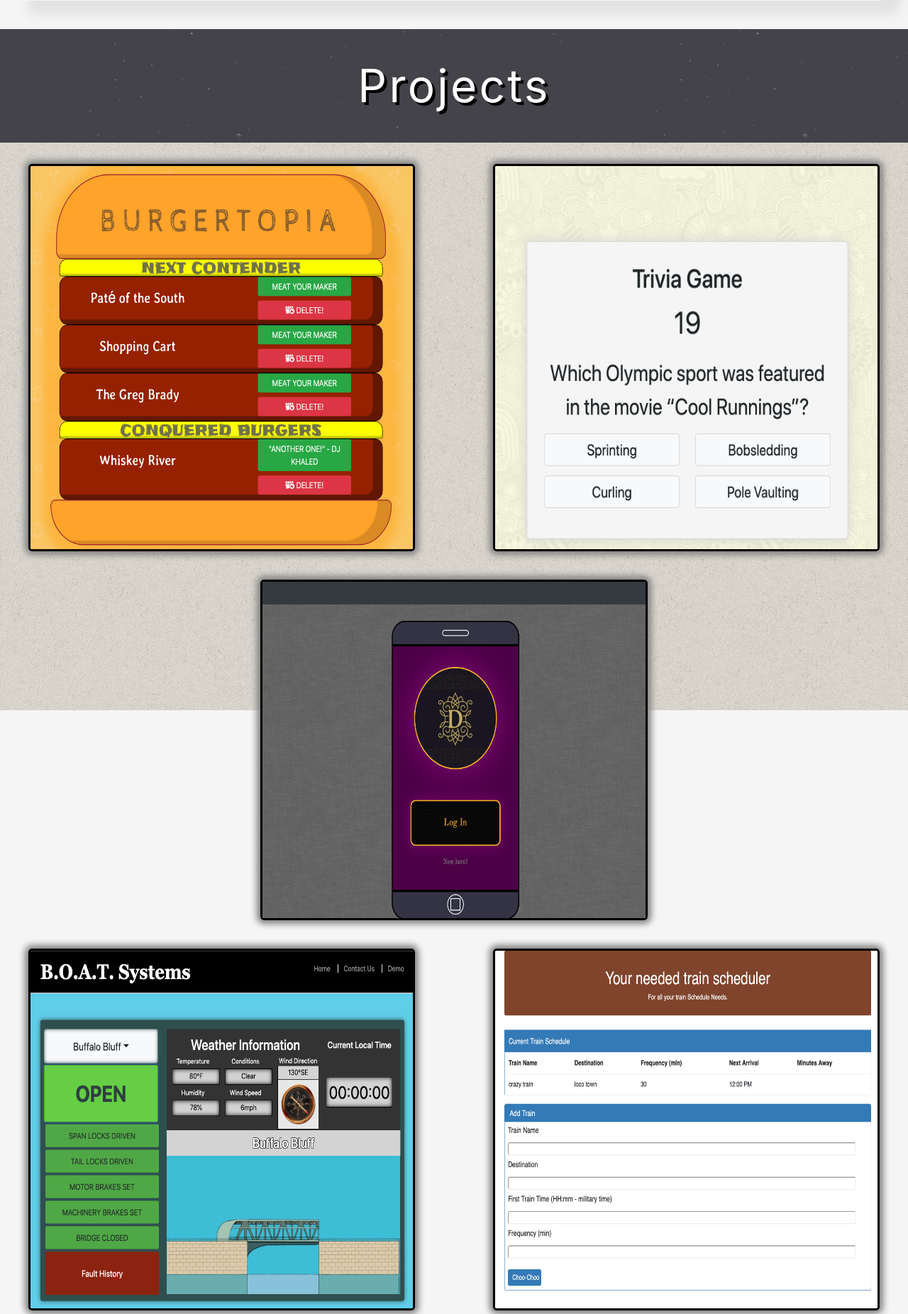
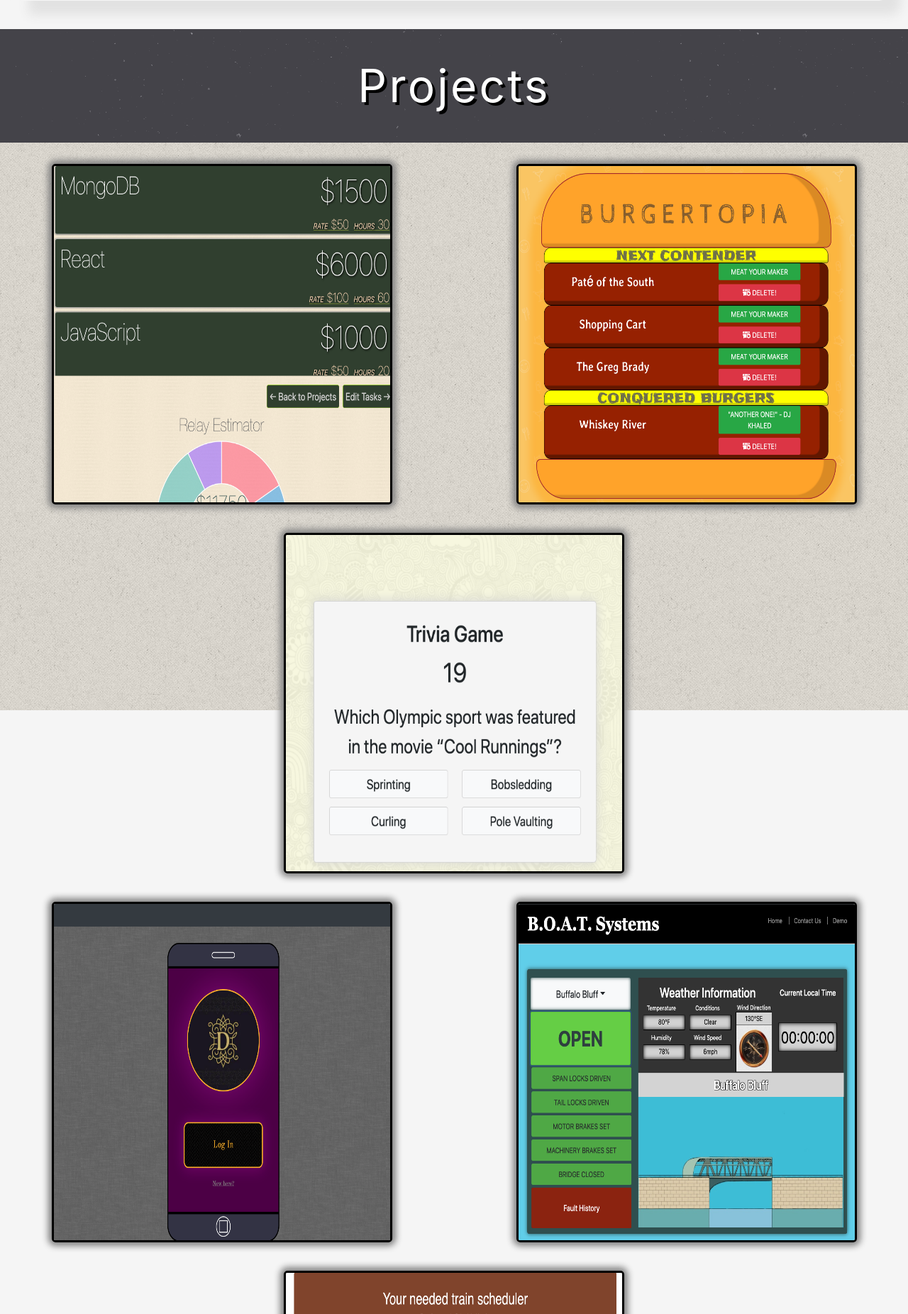
Before and after one commit to jmschindele/portfolio, a PHP site: page / in a window 1280 px wide. Shown: the part 1905-3757 px from the top of the page at 71% size. Run offline with PHP 8.4, Linux system fonts and the light colour scheme; some libraries are stand-ins or nearby versions.

Commit message:
added relay to portfolio page

```diff
--- a/assets/css/style.css
+++ b/assets/css/style.css
@@ -119,7 +119,7 @@ body {
 
 .project-image:hover {
   border-radius: 15px;
-  transform: scale(1.05);
+  transform: scale(1.02);
 }
 
 .project-image:hover .overlay,
--- a/index.html
+++ b/index.html
@@ -184,8 +184,51 @@
       </div>
       <div class="text-center mx-auto" id="all-projects">
         <div class="row portfolio-row">
+
+          <!-- relay estimator app  -->
+          <span class="col-4 project-image mx-auto">
+              <img
+                src="assets/images/relay-estimate.png"
+                alt="title image"
+                class="square-photo"
+              />
+              <span class="overlay">
+                <span class="overlay-text">
+                  <a
+                    href="https://salty-reef-43633.herokuapp.com/"
+                    target="_blank"
+                  >
+                  <span class="app-title">Relay Estimate</span>
+                    <!-- <span class="visit-site-button">Visit Site</span> -->
+                  </a>
+                </span>
+                <br />
+                <span class="logo-list">
+                  <span class="li-logo"
+                    ><img
+                      src="./assets/images/nodejs.png"
+                      alt="node.js logo"
+                      class="node-image"
+                  /></span>
+                  <span class="li-logo"
+                    ><img
+                      src="./assets/images/bootstrap.svg"
+                      alt="Bootstrap logo"
+                      class="bootstrap-image"
+                  /></span>
+                  <span class="li-logo"
+                    ><img
+                      src="./assets/images/css3.svg"
+                      alt="CSS Logo"
+                      class="css-image"
+                  /></span>
+                </span>
+              </span>
+            </span>
+
+
           <!-- burger app -->
-          <span class="col-5 project-image mx-auto">
+          <span class="col-4 project-image mx-auto">
             <img
               src="assets/images/burger2.png"
               alt="title image"
@@ -198,7 +241,6 @@
                   target="_blank"
                 >
                 <span class="app-title">BURGERTOPIA</span>
-                  <!-- <span class="visit-site-button">Visit Site</span> -->
                 </a>
               </span>
               <br />
@@ -238,7 +280,7 @@
             </span>
           </span>
           <!-- trivia game  -->
-          <span class="col-5 project-image mx-auto">
+          <span class="col-4 project-image mx-auto">
             <img
               src="assets/images/trivia_square.png"
               alt="title image"
@@ -275,8 +317,13 @@
               </span>
             </span>
           </span>
+        </div>
+
+                  <!-- new row starts here -->
+        <div class="row portfolio-row">
+
           <!-- duet -->
-          <span class="col-5 project-image mx-auto">
+          <span class="col-4 project-image mx-auto">
             <img
               src="assets/images/duet_square.png"
               alt="title image"
@@ -330,12 +377,11 @@
               </span>
             </span>
           </span>
-        </div>
+        <!-- </div> -->
 
-        <!-- new row starts here -->
-        <div class="row app-row">
+
           <!-- boat system         -->
-          <span class="col-5 project-image mx-auto">
+          <span class="col-4 project-image mx-auto">
             <img
               src="assets/images/bridge_square.png"
               alt="title image"
@@ -371,7 +417,7 @@
             </span>
           </span>
           <!-- train scheduler  -->
-          <span class="col-5 project-image mx-auto">
+          <span class="col-4 project-image mx-auto">
             <img
               src="assets/images/train_square.png"
               alt="title image"
@@ -385,8 +431,8 @@
                 >
                 <span class="app-title">Train Scheduler<br /></span>
                   <!-- <span class="visit-site-button">Visit Site</span> -->
+                </a>
                 </span>
-              </a>
                 <span class="logo-list">
                     <span class="li-logo"
                       ><img
@@ -412,7 +458,7 @@
             </span>
           </span>
           <!-- calculator -->
-          <span class="col-5 project-image mx-auto">
+          <!-- <span class="col-4 project-image mx-auto">
             <img
               src="assets/images/calculator.png"
               alt="title image"
@@ -425,7 +471,7 @@
                   target="_blank"
                 >
                 <span class="app-title">jQuery Calculator</span>
-                  <!-- <span class="visit-site-button">Visit Site</span> -->
+                <span class="visit-site-button">Visit Site</span>
                 </a>
               </span>
                 <br />
@@ -446,7 +492,7 @@
                 <br />
               </span>
             </span>
-          </span>
+          </span> -->
 
           <!-- end of row -->
         </div>
```
Also changed, not shown: assets/images/relay-estimate.png (added).
